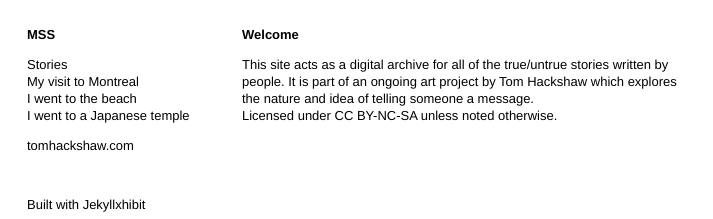
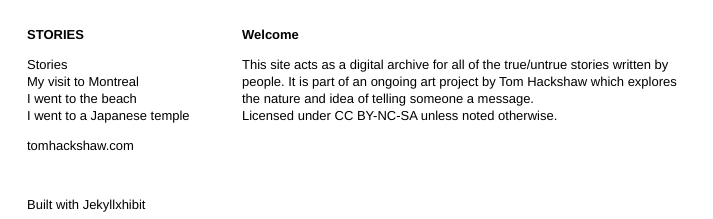
Before and after one commit to virtualnz/testsite, a Jekyll site: the page built from index.md, in a window 1280 px wide. Shown: the top 219 px of the page, without its empty margins (0-713 px from the left). Built offline with Jekyll 4.4.1, drawn with Linux system fonts in a browser that asks for light colours.

Commit message:
Update default.html

```diff
--- a/_layouts/default.html
+++ b/_layouts/default.html
@@ -27,7 +27,7 @@
 		<div id='index'>
 			<div class='container'>
 				<div class='top'>
-					<p><strong><a href='/' style='color: black;'>MSS</a></strong></p>
+					<p><strong><a href='/' style='color: black;'>STORIES</a></strong></p>
 				</div>
 				{% for section in site.categories.section %}
 					<ul class='section' id='section_{{ section.id }}'>
```
